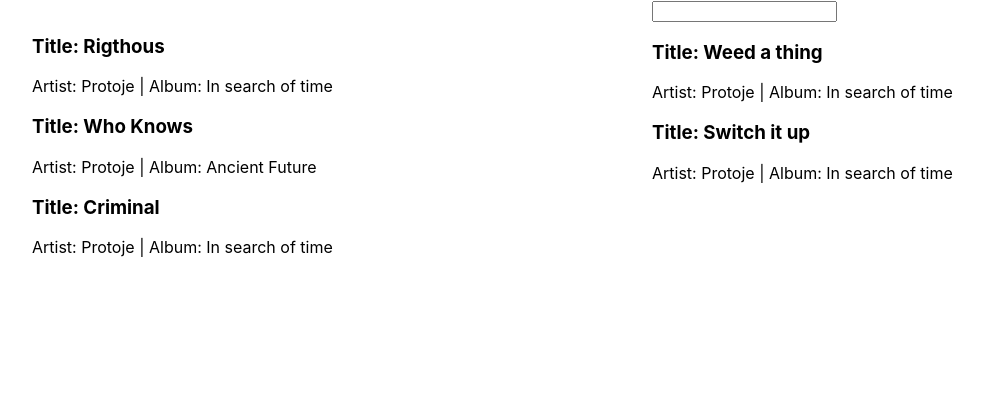
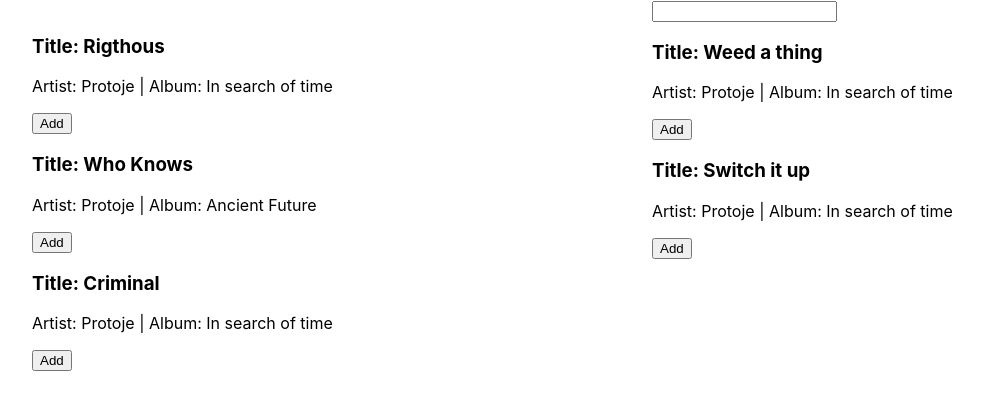
Before and after one commit to tomterveen/jammming, a React (Create React App) app: page / in a window 1280 px wide. Shown: the top 410 px of the page, without its empty margins (8-991 px from the left). Built offline with nearby package versions, Linux system fonts and the light colour scheme.

Commit message:
Send addTrack down to track.js

```diff
--- a/src/App.js
+++ b/src/App.js
@@ -51,18 +51,18 @@
 
   const addTrack = (track) => {
     const foundTrack = tracklist.find(trackList => trackList.id === track.id);
-    const newTrack = searchResults.concat(track);
+    // const newTrack = searchResults.concat(track);
     if (foundTrack) {
       console.log("Track already in tracklist")
     } else {
-    setTracklist(tracklist => [...tracklist, newTrack]);
+    setTracklist(tracklist => [...tracklist, track]);
     }
   };
 
 
   return (
     <div className={styles.appContainer}>
-      <SearchResults searchResults={searchResults}/>
+      <SearchResults searchResults={searchResults} addTrack={addTrack}/>
       <Playlist tracklist={tracklist} playlistName={playlistName} handleChange={handleChange}/>
     </div>
   );
--- a/src/components/SearchResults.js
+++ b/src/components/SearchResults.js
@@ -2,13 +2,13 @@
 import styles from '../css/SearchResults.module.css'
 import Track from "./Track";
 
-const SearchResults = ({ searchResults}) => {
+const SearchResults = ({ searchResults, addTrack}) => {
 
     return (
         <ul className={styles.gridItem1}>
             {searchResults.map(result => {
                 return (
-                    <Track key={result.id} track={result}/>
+                    <Track key={result.id} track={result} addTrack={addTrack}/>
                 )
             })}
         </ul>
--- a/src/components/Track.js
+++ b/src/components/Track.js
@@ -1,17 +1,17 @@
 import React from 'react';
 
-const Track = ({track, key}) => {
+const Track = ({track, key, addTrack}) => {
 
-    /*
     const handleAddClick = (track) => {
-        onAdd(track);
+        console.log(track);
+        addTrack(track);
     }
-    */
 
     return (
         <>
             <h3>Title: {track.title}</h3>
             <p>Artist: {track.artist} | Album: {track.album}</p>
+            <button onClick={handleAddClick}>Add</button>
         </>
     )
 }
```
